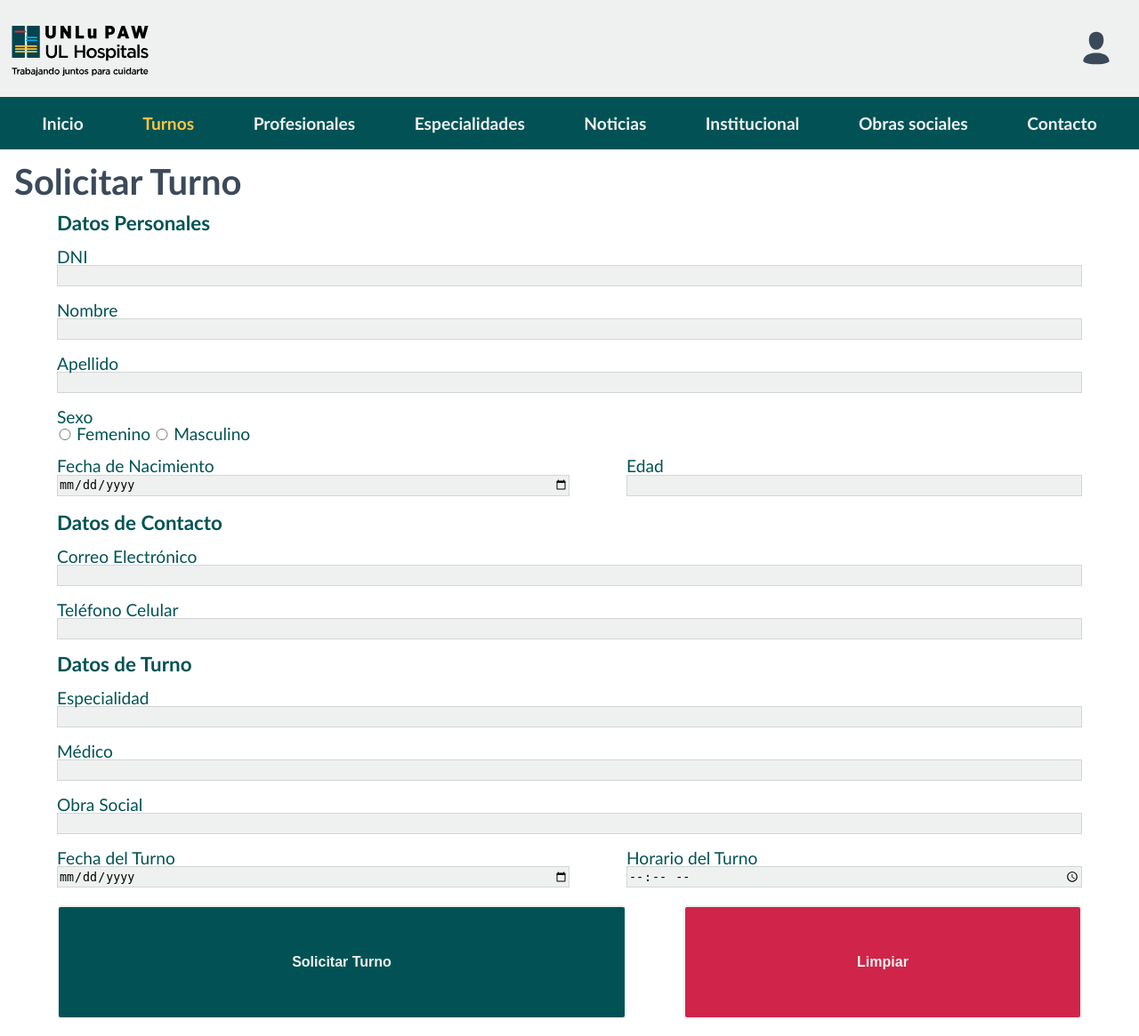
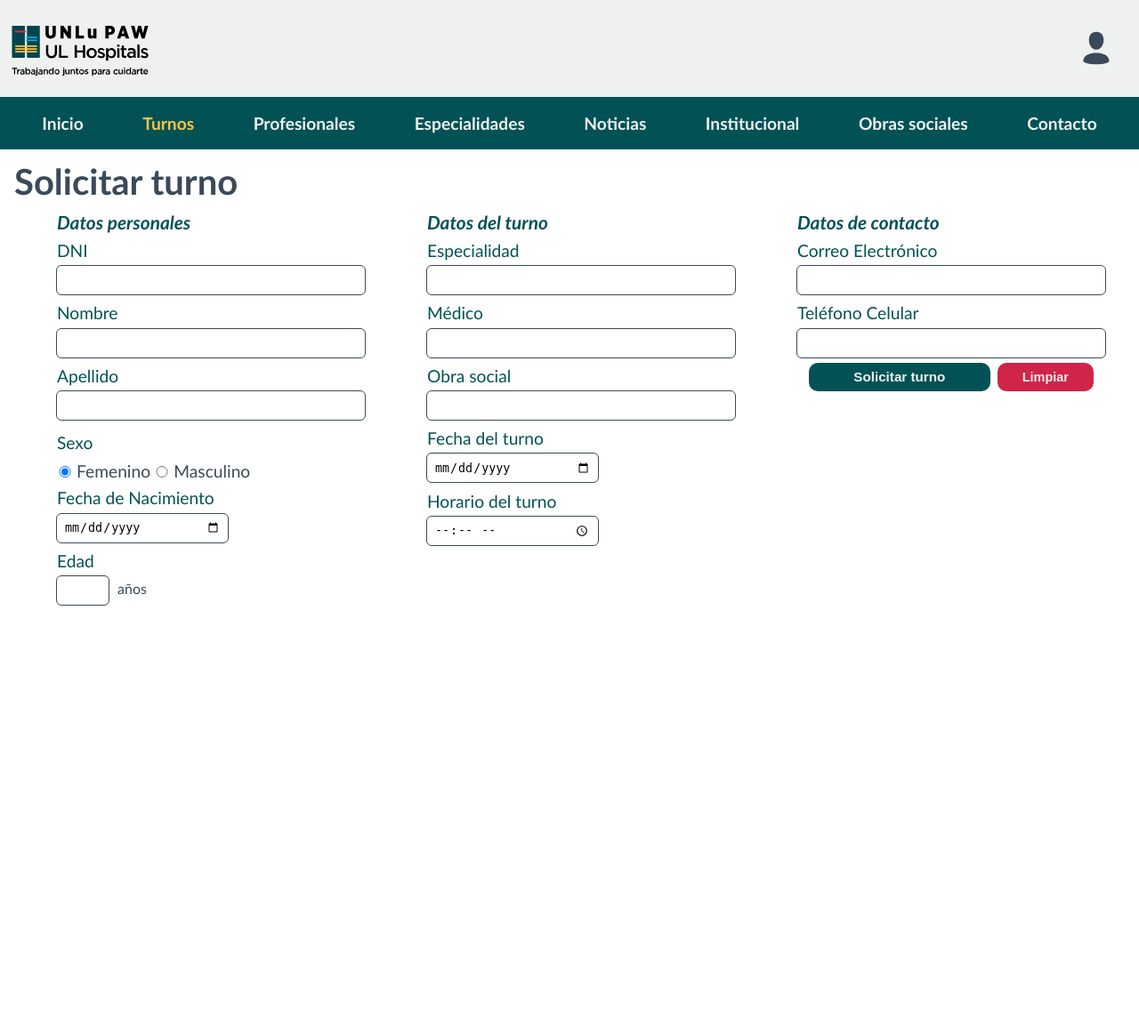
Before and after one commit to matiasgimenezdev/programacion-ambiente-web, a PHP site: page /solicitar-turno.html in a window 1280 px wide. Shown: the whole page at 89% size. After the commit the page ends 681 px from the top, so only its background shows below. Run offline with PHP 8.4, Linux system fonts and the light colour scheme.

Commit message:
Agrega estilos al solicitar turno para desktop

```diff
--- a/solicitar-turno.html
+++ b/solicitar-turno.html
@@ -45,11 +45,11 @@
 		</header>
 
 		<main>
-      <header><h2 class="title">Solicitar Turno</h2></header>
+			<header><h2 class="title">Solicitar turno</h2></header>
 
 			<form action="" method="POST" class="form">
-        <fieldset class="dp-form">
-          <legend>Datos Personales</legend>
+				<fieldset class="patient-data">
+					<legend>Datos personales</legend>
 					<p>
 						<label for="dni">DNI</label>
 						<input
@@ -83,26 +83,23 @@
 							maxlength="30"
 						/>
 					</p>
-          <p>
-            <label for="sexo">Sexo</label>
-          </p>
 					<p class="genero">
+						<label for="sexo" class="sexo-label">Sexo</label>
 						<input
 							type="radio"
 							name="sexo"
 							id="femenino"
 							value="femenino"
-              class="in-genero"
+							checked
 						/>
-            <label class="label-genero" for="femenino">Femenino</label>
+						<label for="femenino">Femenino</label>
 						<input
 							type="radio"
 							name="sexo"
 							id="masculino"
 							value="Masculino"
-              class="in-genero"
 						/>
-            <label class="label-genero" for="masculino">Masculino</label>
+						<label for="masculino">Masculino</label>
 					</p>
 					<p class="fecha">
 						<label for="nacimiento">Fecha de Nacimiento</label>
@@ -126,8 +123,8 @@
 						/>
 					</p>
 				</fieldset>
-        <fieldset class="dc-form">
-          <legend>Datos de Contacto</legend>
+				<fieldset class="contact-data">
+					<legend>Datos de contacto</legend>
 					<p>
 						<label for="email">Correo Electrónico</label>
 						<input
@@ -137,6 +134,7 @@
 							required
 							tabindex="6"
 							maxlength="50"
+							autocomplete="off"
 						/>
 					</p>
 					<p>
@@ -148,11 +146,12 @@
 							required
 							tabindex="7"
 							maxlength="50"
+							autocomplete="off"
 						/>
 					</p>
 				</fieldset>
-        <fieldset class="dt-form">
-          <legend>Datos de Turno</legend>
+				<fieldset class="turn-data">
+					<legend>Datos del turno</legend>
 					<p>
 						<label for="especialidades">Especialidad</label>
 						<input
@@ -176,7 +175,7 @@
 						/>
 					</p>
 					<p>
-            <label for="obras-sociales">Obra Social</label>
+						<label for="obras-sociales">Obra social</label>
 						<input
 							type="text"
 							name="obras-sociales"
@@ -187,7 +186,7 @@
 						/>
 					</p>
 					<p class="fecha">
-            <label for="fecha-turno">Fecha del Turno</label>
+						<label for="fecha-turno">Fecha del turno</label>
 						<input
 							type="date"
 							name="fecha-turno"
@@ -197,7 +196,7 @@
 						/>
 					</p>
 					<p class="hora">
-            <label for="hora-turno">Horario del Turno</label>
+						<label for="hora-turno">Horario del turno</label>
 						<input
 							type="time"
 							name="hora-turno"
@@ -207,8 +206,12 @@
 						/>
 					</p>
 				</fieldset>
-        <section class="buttons">
-          <input class="submit" type="submit" value="Solicitar Turno" />
+				<section class="button-container">
+					<input
+						class="submit"
+						type="submit"
+						value="Solicitar turno"
+					/>
 					<input class="reset" type="reset" value="Limpiar" />
 				</section>
 			</form>
--- a/styles/global/shared-details.css
+++ b/styles/global/shared-details.css
@@ -28,6 +28,7 @@
 	background-color: var(--light-grey);
 	color: var(--green);
 	border-bottom: 1px solid var(--green);
+	transition: background 0.3s ease-in-out;
 }
 
 .detail[open] > .titulo-detail:hover {
@@ -37,8 +38,7 @@
 }
 
 .titulo-detail:hover {
-	background-color: var(--light-grey);
-	color: var(--green);
+	opacity: 0.8;
 }
 
 .detail p {
--- a/styles/registrarse.css
+++ b/styles/registrarse.css
@@ -24,6 +24,7 @@ input::-webkit-inner-spin-button {
 /* Firefox */
 input[type='number'] {
 	-moz-appearance: textfield;
+	appearance: textfield;
 }
 
 span {
--- a/styles/solicitar-turno.css
+++ b/styles/solicitar-turno.css
@@ -1,99 +1,114 @@
 @import url('./global/shared.css');
 
 form {
+	margin: auto;
+	width: 90vw;
 	display: flex;
 	flex-direction: column;
-  width: 90vw;
-  margin: auto;
+	gap: 2rem;
+}
+
+fieldset {
+	display: flex;
+	align-items: flex-start;
+	justify-content: center;
+	flex-direction: column;
+	gap: 0.4rem;
 }
 
 legend {
-  font-size: 1.4rem;
+	font-size: 1.3rem;
 	font-weight: bold;
 	color: var(--green);
+	font-style: italic;
 }
 
 label {
 	display: block;
 	font-size: 1.2rem;
 	color: var(--green);
-  margin-top: 1.05rem;
+	margin: 0.7rem 0 0.5rem 0;
 }
 
 input {
 	width: 90vw;
-  background-color: var(--light-grey);
-  border: 1px solid #0000001d;
-  display: flex;
-  margin: auto;
-  height: 1.5rem;
+	height: 2rem;
+	margin: 0;
+	padding: 0.2rem 0.5rem;
+	background-color: transparent;
+	border-radius: 5px;
+	outline: none;
+	border: none;
+	outline: 1px solid var(--grey);
 }
 
-.label-genero {
-  display: inline;
+input:focus {
+	outline: 2px solid var(--green);
 }
 
-.in-genero {
+input::-webkit-outer-spin-button,
+input::-webkit-inner-spin-button {
+	-webkit-appearance: none;
+	margin: 0;
+}
+
+input[type='number'] {
+	-moz-appearance: textfield;
+	appearance: textfield;
+}
+
+input[type='radio'] {
+	outline: none;
+}
+
+.genero label {
+	display: inline;
+	color: var(--grey);
+}
+
+.genero label:nth-child(1) {
+	display: block;
+	padding: 0.3rem 0;
+	color: var(--green);
+}
+
+.genero input {
 	width: 18px;
 	display: inline;
 	height: auto;
 }
 
-.dc-form {
-  margin-top: 1.2rem;
+input[type='time'],
+input[type='date'] {
+	width: 45vw;
 }
 
-.dt-form {
-  margin-top: 1.05rem;
+.edad input {
+	width: 15vw;
 }
 
-.fecha {
-  display: inline;
-  float: left;
-}
-
-.fecha input {
-  width: 45vw;
+.edad::after {
+	content: 'años';
+	color: var(--grey);
+	margin-left: 0.4rem;
 	display: inline;
 }
 
-.edad {
-  display: inline;
-  float: right;
-}
-
-.edad input {
-  width: 40vw;
-  display: inline;
-}
-
-.hora {
-  display: inline;
-  float: right;
-}
-
-.hora input {
-  width: 40vw;
-  display: inline;
-}
-
-.buttons {
+.button-container {
 	display: flex;
-  margin-top: 1.2rem;
+	gap: 0.3rem;
 	margin-bottom: 1.2rem;
 }
 
 .submit {
-  display: inline;
-  width: 50vw;
-  margin-left: 0;
-  height: 10vw;
+	width: 60vw;
 	background-color: var(--green);
 	color: var(--light-grey);
-  font-size: 1rem;
+	font-size: 0.95rem;
 	font-weight: bold;
-  border-radius: 4px;
-  border: 2px solid var(--light-grey);
+	border-radius: 10px;
+	transition: background 0.25s ease-in-out;
+	outline: none;
 }
 
 .submit:hover {
@@ -103,16 +118,15 @@ input {
 }
 
 .reset {
-  display: inline;
-  margin-right: 0;
-  width: 35vw;
-  height: 10vw;
+	outline: none;
+
+	width: 30vw;
 	background-color: var(--red);
 	color: var(--light-grey);
-  font-size: 1rem;
+	font-size: 0.9rem;
 	font-weight: bold;
-  border-radius: 4px;
-  border: 2px solid var(--light-grey);
+	border-radius: 10px;
+	transition: background 0.25s ease-in-out;
 }
 
 .reset:hover {
@@ -120,3 +134,71 @@ input {
 	color: var(--red);
 	border: 2px solid var(--red);
 }
+
+@media screen and (min-width: 1100px) {
+	form {
+		display: grid;
+		gap: 1.5rem 2rem;
+		grid-template-columns: repeat(3, 30vw);
+	}
+
+	.patient-data {
+		grid-column: 1/2;
+		grid-row: 1 / 2;
+	}
+
+	.contact-data {
+		grid-row: 1/2;
+		grid-column: 3/4;
+	}
+
+	.turn-data {
+		grid-column: 2/3;
+		grid-row: 1 / 2;
+		margin-bottom: 0;
+	}
+
+	fieldset {
+		width: 30vw;
+		gap: 0;
+		justify-content: flex-start;
+	}
+
+	fieldset p {
+		width: 100%;
+	}
+
+	input {
+		width: 90%;
+	}
+
+	input[type='time'],
+	input[type='date'] {
+		width: 50%;
+	}
+
+	.edad input {
+		width: 15%;
+	}
+
+	.button-container {
+		position: absolute;
+		width: 25vw;
+		margin-bottom: 1rem;
+		right: 4%;
+		bottom: 28vh;
+		gap: 0.5rem;
+	}
+}
+
+@media screen and (min-width: 1300px) {
+	.button-container {
+		right: 5%;
+	}
+}
+
+@media screen and (min-height: 1300px) {
+	.button-container {
+		bottom: 30vh;
+	}
+}
```
Lines whose indentation alone changed are shown as unchanged.
